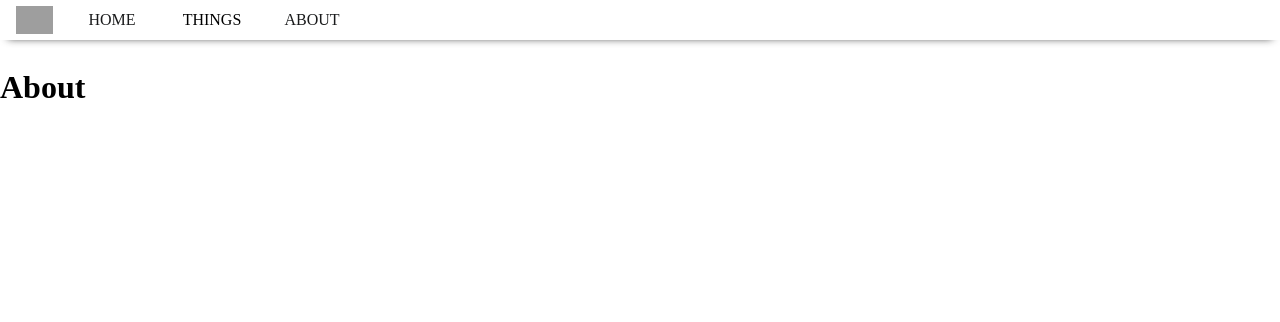
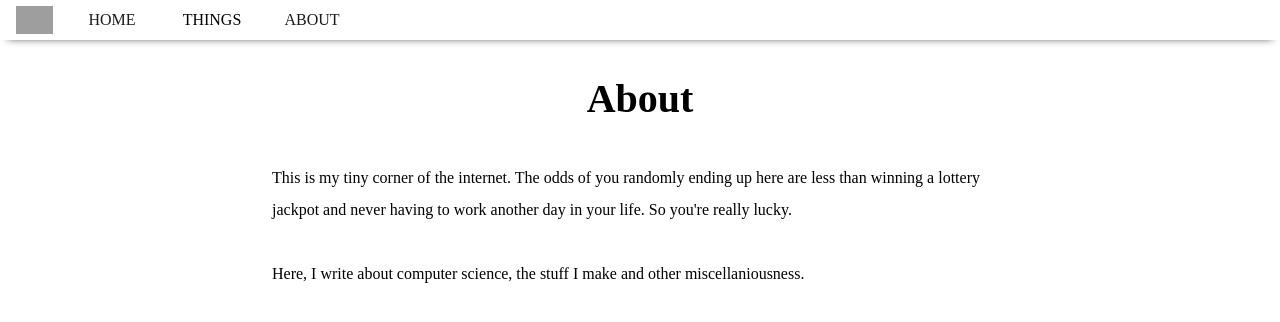
Before and after one commit to iyor/iyor.io, a Flask app: page /about in a window 1280 px wide. Shown: the top 322 px of the page. Run offline with Flask 2, Linux system fonts and the light colour scheme; some web fonts are replaced; grey boxes are pictures that could not be loaded.

Commit message:
Style about

```diff
--- /dev/null
+++ b/app/static/styles/about.css
@@ -0,0 +1,20 @@
+#about-section {
+    max-width: 800px;
+    margin: auto;
+}
+
+h1 {
+    font-family: open-sans-bold;
+    font-size: 2.5em;
+    margin-bottom: 1em;
+    text-align: center
+}
+
+#about-body {
+    margin: 1em auto;
+    line-height: 2em;
+}
+
+#about-body p {
+    margin: 2em;
+}
--- a/app/static/styles/base.css
+++ b/app/static/styles/base.css
@@ -73,7 +73,7 @@ body {
     display: none;
     position: absolute;
     background-color: white;
-    margin-top: 0.15em;
+    margin-top: 0em;
     width: 6em;
     box-shadow: 0 6px 8px -8px #222;
 }
--- a/app/templates/about.html
+++ b/app/templates/about.html
@@ -1,5 +1,17 @@
 {% extends "iyor_base.html" %}
 
 {% block content %}
-  <h1>About</h1>
+<link rel="stylesheet" type="text/css" href={{ url_for('static',filename='styles/about.css')}}>
+  <div id="about-section">
+    <h1>About</h1>
+    <div id="about-body">
+      <p>
+      This is my tiny corner of the internet. The odds of you randomly ending up here are less than winning a lottery jackpot and never having to work another day in your life. So you're really lucky.
+      </p>
+      <p>
+      Here, I write about computer science, the stuff I make and other miscellaniousness.
+      </p>
+    </div>
+  </div>
+
 {% endblock %}
```
